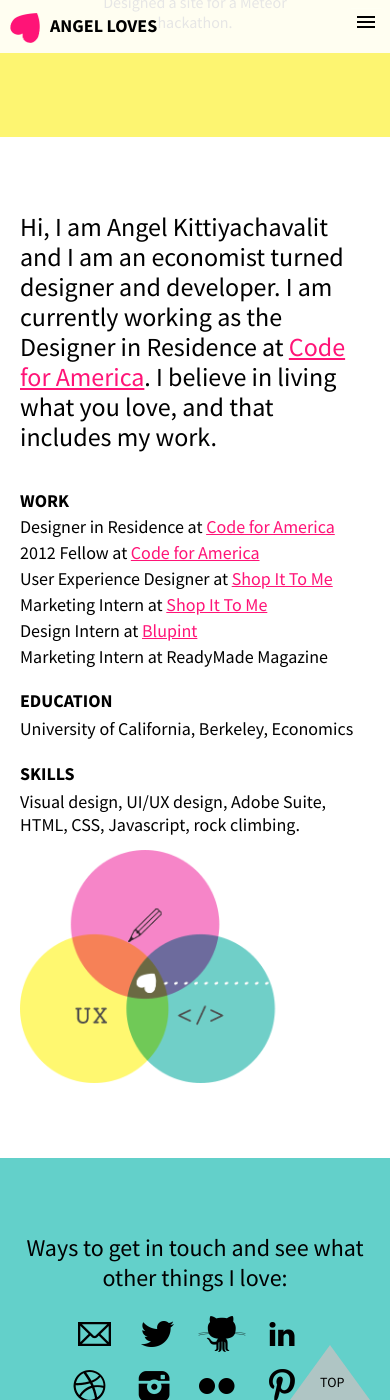
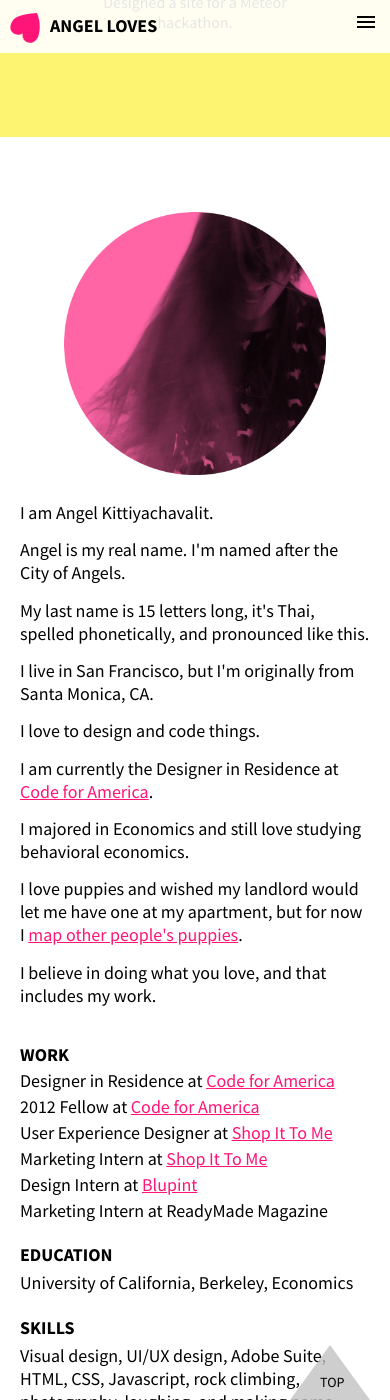
Before and after one commit to ahelkit/angellov.es, a Jekyll site: the page workingforyou/index.html, which Jekyll copies as it is, in a window 390 px wide and 1400 px high, scrolled down 8944 px. Built offline with Jekyll 4.4.1, drawn with Linux system fonts in a browser that asks for light colours; nearby versions of some CDN libraries; comment, search, counter and statistics services are not loaded; some of the changed text lies outside the part shown; grey boxes are pictures that could not be loaded.

Commit message:
Updated bio

```diff
--- a/css/main.css
+++ b/css/main.css
@@ -287,22 +287,11 @@
 }
 
 #life {
-  background-image: url(/img/angel_ah.jpg);
-  background-repeat:no-repeat;
-  background-size: cover;
-  width: 100%;
   text-align: left;
 }
 
 #life .subheader {
   text-align: center;
-}
-
-#life h1 {
-  margin: 0px 0px 15px;
-  font-weight: 500;
-  line-height: 45px;
-  font-size: 40px;
 }
 
 #life h4 {
@@ -594,8 +583,6 @@
     margin: 0px auto;
   }
 
-
-
   #random h2 {
     text-align: center;
     margin-bottom: 20px;
@@ -619,6 +606,13 @@
     text-align: center;
     width: 220px;
     margin: 0px auto;
+  }
+
+  #life img {
+    max-width: 75%;
+    margin: 0 auto;
+    padding-bottom: 20px;
+    display: block;
   }
 
   #contact .container {
--- a/workingforyou/index.html
+++ b/workingforyou/index.html
@@ -269,18 +269,27 @@
       <div class="container">
 
         <div class="row">
+          <div class="span4">
+            <img src="/img/angel_circle.png" />
+          </div>
           <div class="span8">
             <div>
-                <h1>Hi, I am Angel Kittiyachavalit<br />and I am an economist turned designer and developer. I am currently working as the Designer in Residence at <a href="http://codeforamerica.org" target="_blank">Code for America</a>. I believe in living what you love, and that includes my work.</h1>
+              <p>I am Angel Kittiyachavalit.</p>
+              <p>Angel is my real name. I'm named after the City of Angels.</p>
+              <p>My last name is 15 letters long, it's Thai, spelled phonetically, and pronounced like this.</p>
+              <p>I live in San Francisco, but I'm originally from Santa Monica, CA.</p>
+              <p>I love to design and code things.</p>
+              <p>I am currently the Designer in Residence at <a href="http://codeforamerica.org" target="_blank">Code for America</a>.</p>
+              <p>I majored in Economics and still love studying behavioral economics.</p>
+              <p>I love puppies and wished my landlord would let me have one at my apartment, but for now I <a href="http://instagram.com/puppymapper" target="_blank">map other people's puppies</a>.</p>
+              <p>I believe in doing what you love, and that includes my work.</p>
             </div>
           </div>
         </div>
 
         <div class="row bio">
-          <div class="span5">
 
-            <div class="row">
-              <div class="span5">
+          <div class="span4 offset4">
             <h4>Work</h4>
             <ul>
               <li>Designer in Residence at <a href="http://codeforamerica.org" target="_blank">Code for America</a></li>
@@ -290,16 +299,13 @@
               <li>Design Intern at <a href="http://blupint.com" target="_blank">Blupint</a></li>
               <li>Marketing Intern at ReadyMade Magazine</li>
             </ul>
+          </div>
+
+          <div class="span4">
             <h4>Education</h4>
             <p>University of California, Berkeley, Economics</p>
             <h4>Skills</h4>
-                <p>Visual design, UI/UX design, Adobe Suite, HTML, CSS, Javascript, rock climbing. </p>
-              </div>
-            </div>
-          </div>
-
-          <div class="span5">
-            <img src="/img/venn_diagram.png" alt="venn diagram"/>
+            <p>Visual design, UI/UX design, Adobe Suite, HTML, CSS, Javascript, rock climbing, photography, laughing, and making name tags.</p>
           </div>
 
         </div>
```
Also changed, not shown: img/angel_circle.png (added), 3 other files. Lines whose indentation alone changed are shown as unchanged.
